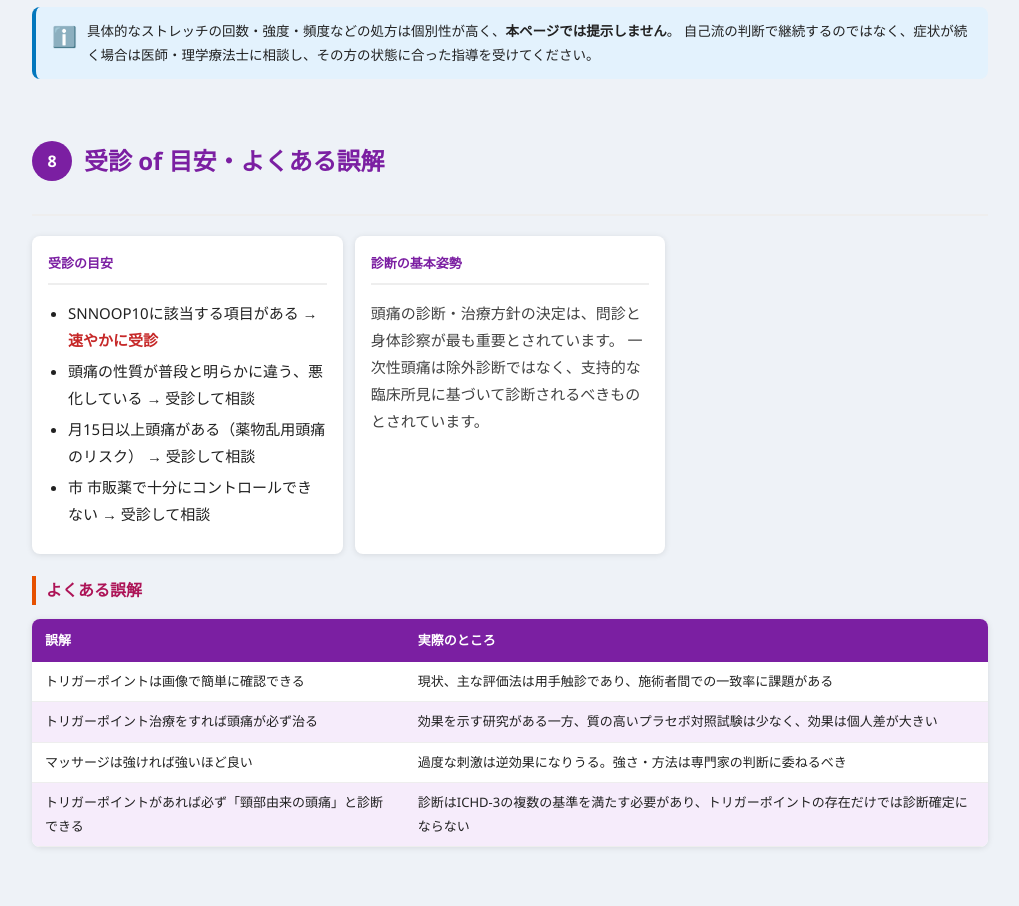
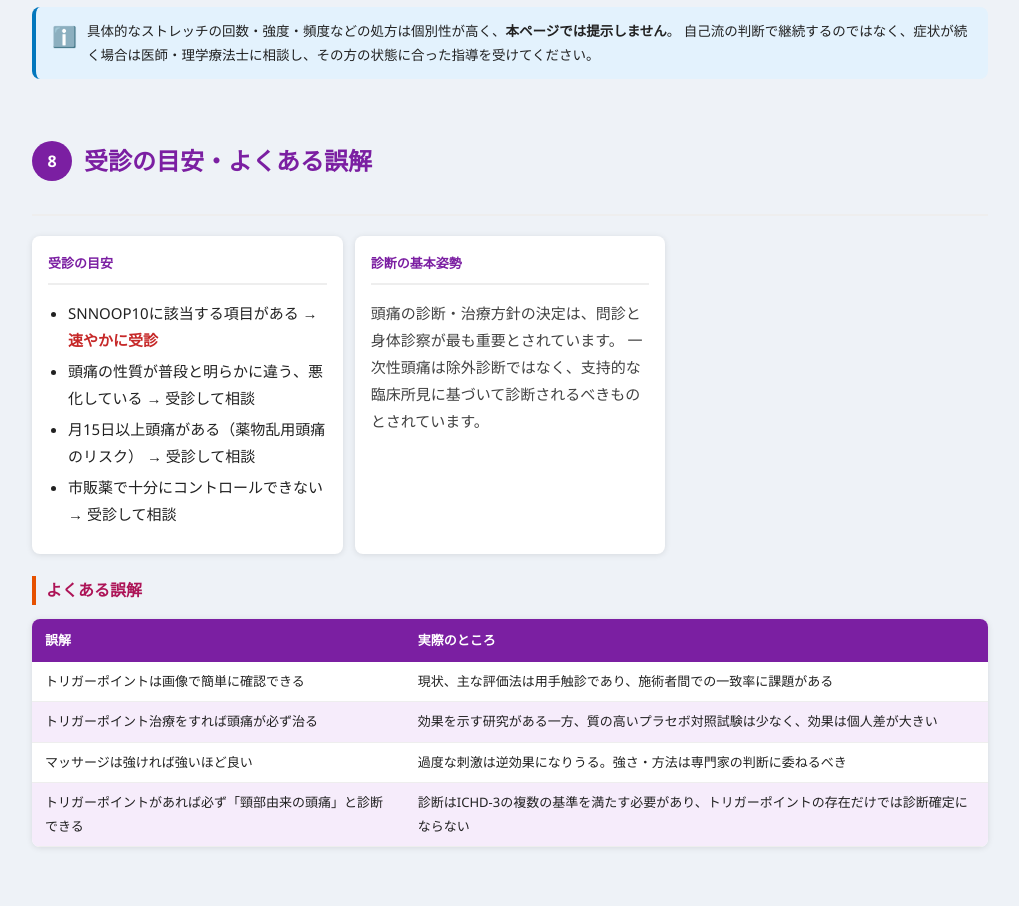
Before and after one commit to myoshi2891/Medical-Studies, a Next.js app in the folder web-next/: page /therapies/trigger-points-and-headache in a window 1280 px wide. Shown: the part 7280-8186 px from the top of the page, without its empty margins (260-1279 px from the left). Built offline with nearby package versions, Linux system fonts and the light colour scheme.

Commit message:
fix(therapies): correct typos in trigger points page

```diff
--- a/web-next/app/therapies/trigger-points-and-headache/page.tsx
+++ b/web-next/app/therapies/trigger-points-and-headache/page.tsx
@@ -513,7 +513,7 @@ export default function TriggerPointsAndHeadachePage() {
           <section id="s8" className="sec">
             <div className="sec-hd">
               <div className="sec-num">8</div>
-              <h1 className="sec-title">受診 of 目安・よくある誤解</h1>
+              <h1 className="sec-title">受診の目安・よくある誤解</h1>
             </div>
 
             <div className="qr-grid">
@@ -525,7 +525,7 @@ export default function TriggerPointsAndHeadachePage() {
                   </li>
                   <li>頭痛の性質が普段と明らかに違う、悪化している → 受診して相談</li>
                   <li>月15日以上頭痛がある（薬物乱用頭痛のリスク） → 受診して相談</li>
-                  <li>市 市販薬で十分にコントロールできない → 受診して相談</li>
+                  <li>市販薬で十分にコントロールできない → 受診して相談</li>
                 </ul>
               </div>
               <div className="qr">
```
